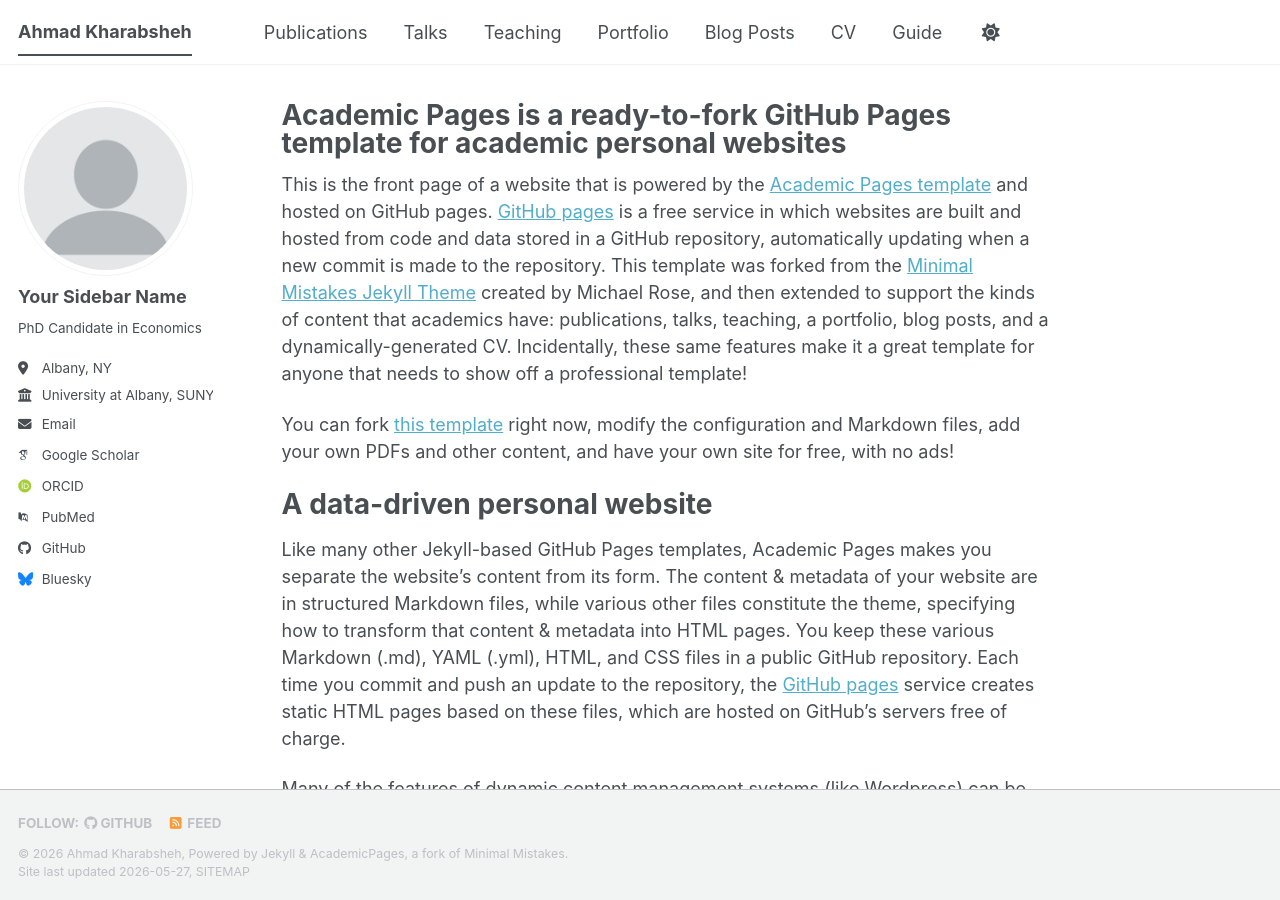
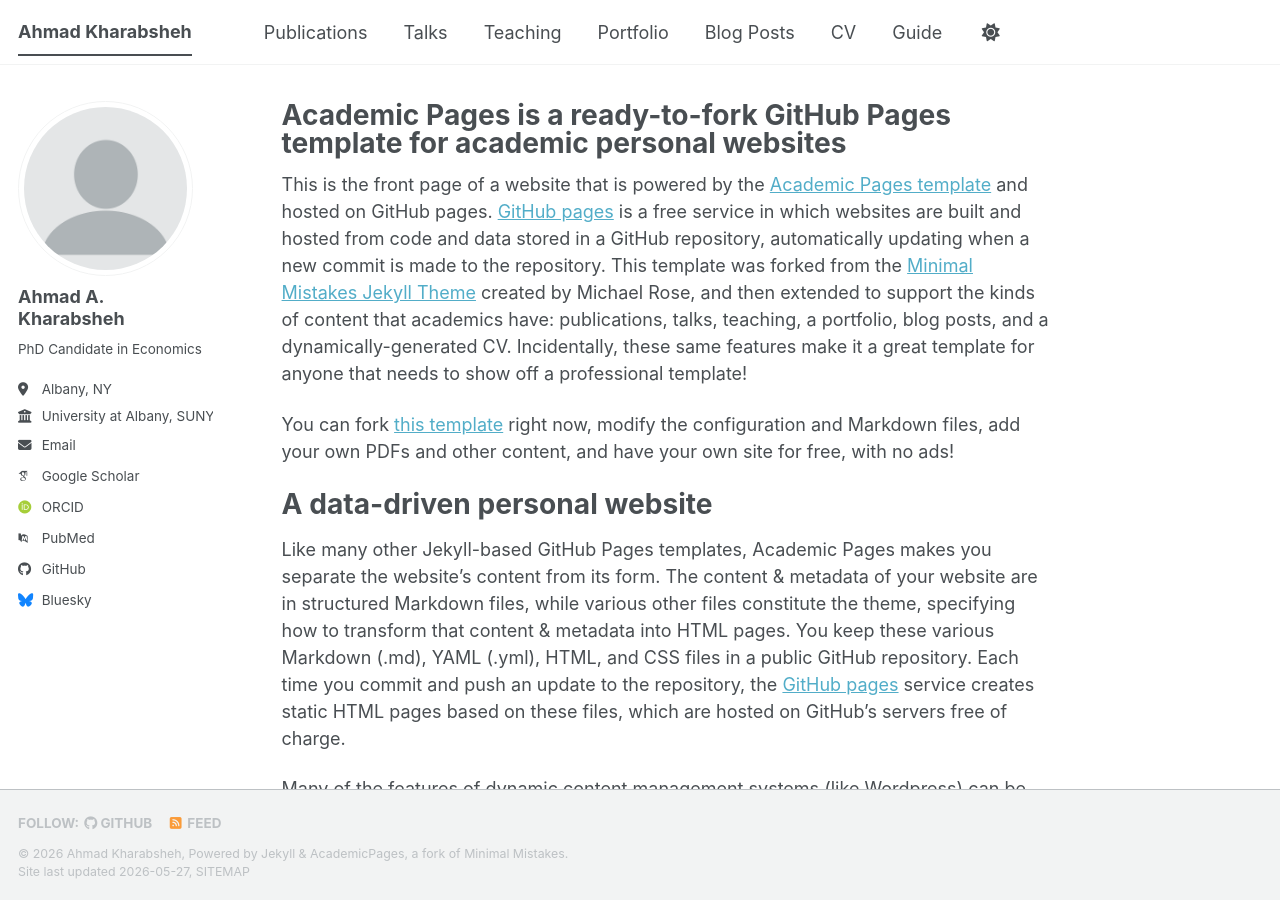
Before and after one commit to Kharabshehahmad/Kharabshehahmad.github.io, a Jekyll site: the page built from _pages/about.md, in a window 1280 px wide and 900 px high. Built offline with Jekyll 4.4.1, drawn with Linux system fonts in a browser that asks for light colours; some web fonts are replaced; a script bundle is joined from its source files by our own code; library files that are not in the unit come from our copies; part of the change alters nothing that is shown.

Commit message:
Update _config.yml

```diff
--- a/_config.yml
+++ b/_config.yml
@@ -24,7 +24,7 @@ repository               : "academicpages/academicpages.github.io"
 author:
   # Biographic information
   avatar           : "profile.png"
-  name             : "Your Sidebar Name"
+  name             : "Ahmad A. Kharabsheh"
   pronouns         : # example: "she/her"
   bio              : "PhD Candidate in Economics"
   location         : "Albany, NY"
@@ -35,13 +35,13 @@ author:
   # Academic websites
   academia         : # URL
   arxiv            : # URL - Update with the correct link to your profile
-  googlescholar    : "https://scholar.google.com/citations?user=PS_CX0AAAAAJ"
+  googlescholar    : ""
   inspire-hep      : # URL
   impactstory      : # URL
   orcid            : "https://orcid.org/yourorcidurl"
   semantic         : # URL
   ssrn             : # URL
-  pubmed           : "https://www.ncbi.nlm.nih.gov/pubmed/?term=john+snow"
+  pubmed           : ""
   researchgate     : # URL
   scopus           : # URL
   zotero           : # URL
@@ -57,7 +57,7 @@ author:
 
   # Social media
   artstation       : # Username
-  bluesky          : "bsky.app" # Replace this with you Bluesky username
+  bluesky          : "" # Replace this with you Bluesky username
   facebook         : # Username
   flickr           : # Username
   foursquare       : # Username
```
